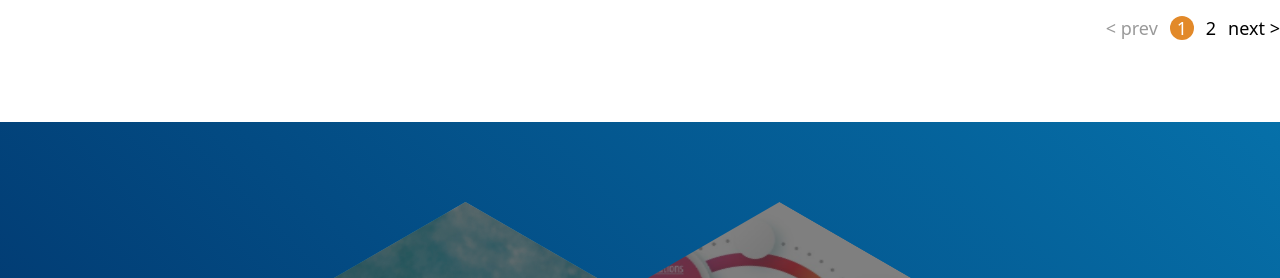
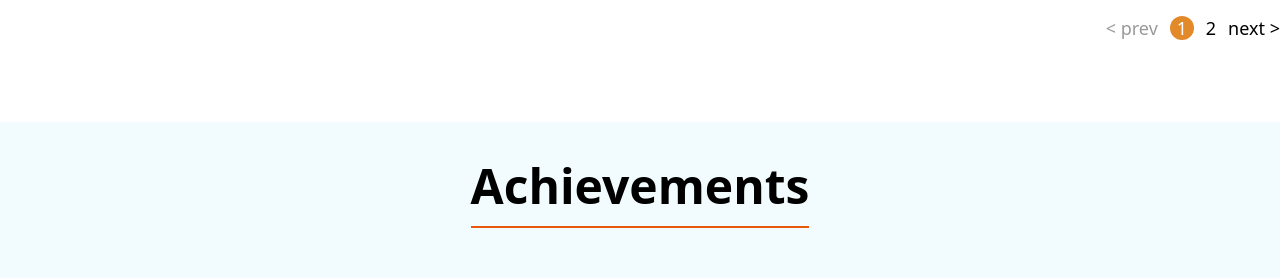
Before and after one commit to himanshukr02122/ceratattva-frontend, a Next.js app: page / in a window 1280 px wide. Shown: the part 2180-2458 px from the top of the page. Built offline with nearby package versions, Linux system fonts and the light colour scheme.

Commit message:
spacing issue and the border of title is updated

```diff
--- a/components/sections/aboutUs/KnowUs.tsx
+++ b/components/sections/aboutUs/KnowUs.tsx
@@ -4,7 +4,8 @@
   return (
     <section className='py-10'>
         <div className="container mx-auto">
-            <h2 className='relative text-4xl font-bold pb-3 mb-5 inline-block border-b-2 border-red-700'>Know Us</h2>
+            {/* <h2 className='relative text-4xl font-bold pb-3 mb-5 inline-block border-b-2 border-red-700'>Know Us</h2> */}
+            <h2 className='relative text-4xl font-bold pb-3 mb-6 ci-title--ceratattva'>Know Us</h2>
             <p className='mb-2'>CeraTattva InnoTech Pvt. Ltd. (CTIT) is a specialty materials and innovative technologies company which serves as a single stop for all ceramic needs. We have a unique portfolio that focuses on building cost-effective as well as highly efficient technologies based on the first of its kind polymer to ceramic methodologies. Through this extraordinary approach along with our in-house expertise and years of experience, we offer various one of its kind ceramic products and solutions such as novel and highly functional ceramic precursors, advanced ceramic materials, innovative fabrication approaches and a range of instruments. Our product line is expanding every day and we aim to be global player in the field of advanced ceramics and ceramic manufacturing technologies.</p>
             <p>We are based at IIT-Madras which offers us state-of-art infrastructure and strong networking capabilities. This enhances the reliability of our solutions and places us stalwartly amongst the academic and industrial community. Coupled with our technical capabilities and ever-growing network of core experts across the globe, CeraTattva InnoTech promises an unswerving and affordable solutions targeted at the transformation of advanced ceramic materials sector in India.</p>
         </div>
--- a/components/sections/aboutUs/MyTeams.tsx
+++ b/components/sections/aboutUs/MyTeams.tsx
@@ -38,7 +38,10 @@
   return (
     <section className='py-6 sm:py-10'>
       <div className='container mx-auto 3xl:max-w-screen-2xl text-center'>
-        <h2 className='relative text-4xl md:text-5xl font-bold pb-3 mb-4 md:mb-10 '>The Team</h2>
+        {/* <h2 className='relative text-4xl md:text-5xl font-bold pb-3 mb-4 md:mb-10 '>The Team</h2> */}
+        <h2 className='relative text-4xl md:text-5xl font-bold pb-3 mb-4 md:mb-10 text-center'>
+          <span className='border-b-2 pb-2 border-orange-600'>The Team</span>
+        </h2>
         <ul className='flex flex-wrap justify-center gap-0 xl:gap-8'>
           {
             ourTeams.map((item:any, index)=> {
--- a/components/sections/aboutUs/VisionAndMissions.tsx
+++ b/components/sections/aboutUs/VisionAndMissions.tsx
@@ -6,7 +6,8 @@
     <section className='pb-10' id='visionAndMission'>
         <div className="container mx-auto">
             <div>
-                <h2 className='relative text-4xl font-bold pb-3 mb-5 inline-block border-b-2 border-red-700'>CeraTattva Vision and Mission</h2>
+                {/* <h2 className='relative text-4xl font-bold pb-3 mb-5 inline-block border-b-2 border-red-700'>CeraTattva Vision and Mission</h2> */}
+                <h2 className='relative text-4xl font-bold pb-3 mb-6 ci-title--ceratattva'>CeraTattva Vision and Mission</h2>
                 <p className='mb-2'>Facilitation and wider proliferation of innovative and cost-effective advanced ceramic materials and technologies in key strategic sectors such as aerospace, defence, energy and beyond.</p>
                 <p className='mb-2'>To be the best skills, technology and services based total ceramic solution provider to a wider range of customers. To consistently deliver great value to customers through highest professional skills and standards in core competence.</p>
                 <p>To be the synonym for provider of world-class advanced and highly functional ceramic materials, instruments, automation products and services with superior customer reach.</p>
--- a/components/sections/home/Achievements.tsx
+++ b/components/sections/home/Achievements.tsx
@@ -35,8 +35,11 @@
 
 const Achievements=()=> {
   return (
-    <section className='py-20 bg-violet-400 my-10' style={{background:"linear-gradient(45deg, rgba(0,39,94,1) 0%, rgba(6,112,169,1) 100%)"}}>
-      <ul className='ci-achievements__lists w-[85%] m-0 overflow-hidden list-none hexa'>
+    <section className='pt-10 pb-20 bg-[#f2fcfe] my-10'>
+      <h2 className='relative text-4xl md:text-5xl font-bold pb-3 mb-4 md:mb-10 text-center'>
+        <span className='border-b-2 pb-2 border-orange-600'>Achievements</span>
+      </h2>
+      <ul className='ci-achievements__lists w-[85%] m-0 pt-6 overflow-hidden list-none hexa'>
         <li className='ci-achievements__list  float-left relative overflow-hidden invisible'>
         </li>
         <li className='ci-achievements__list float-left relative overflow-hidden invisible'>
```
